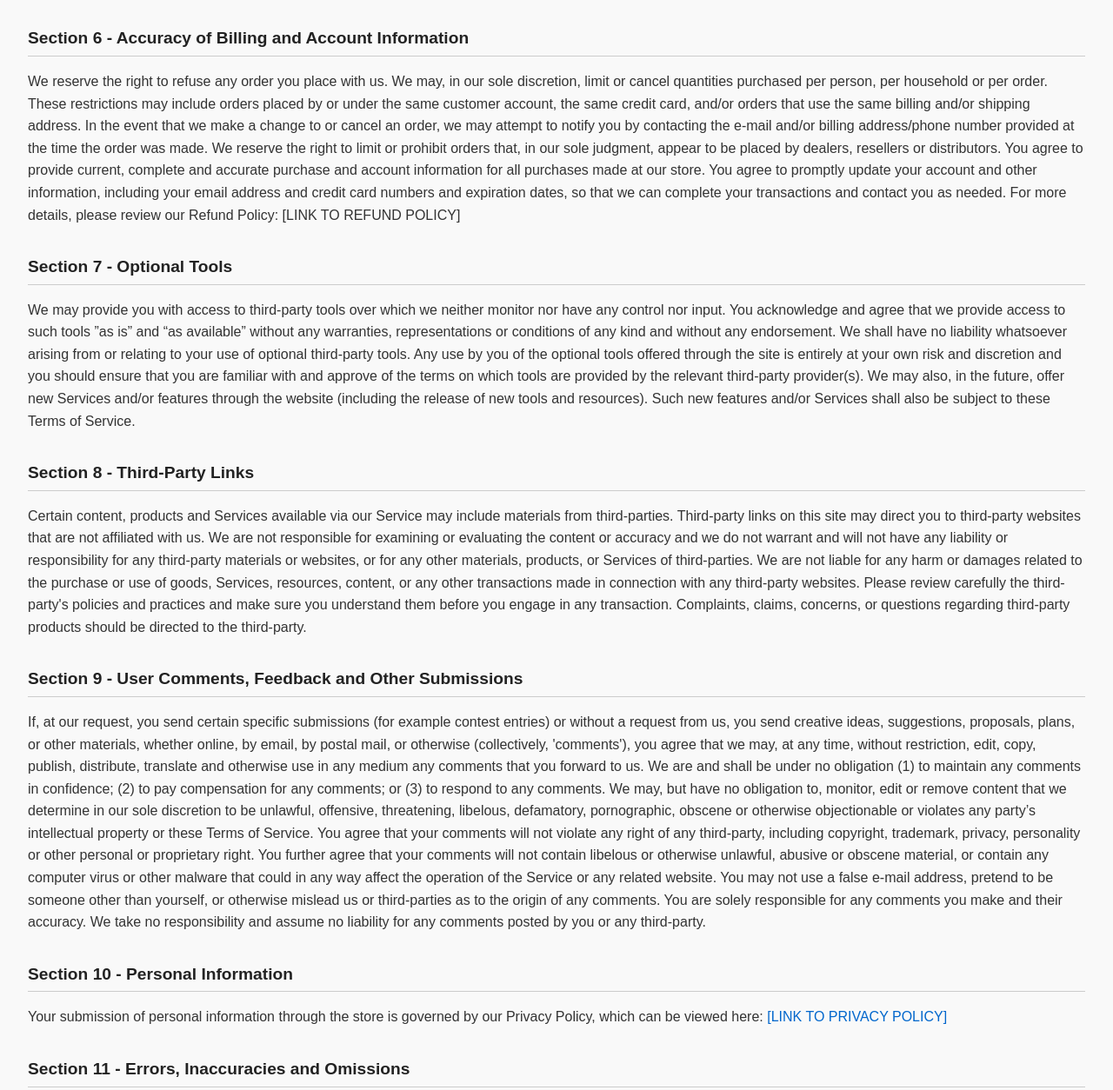
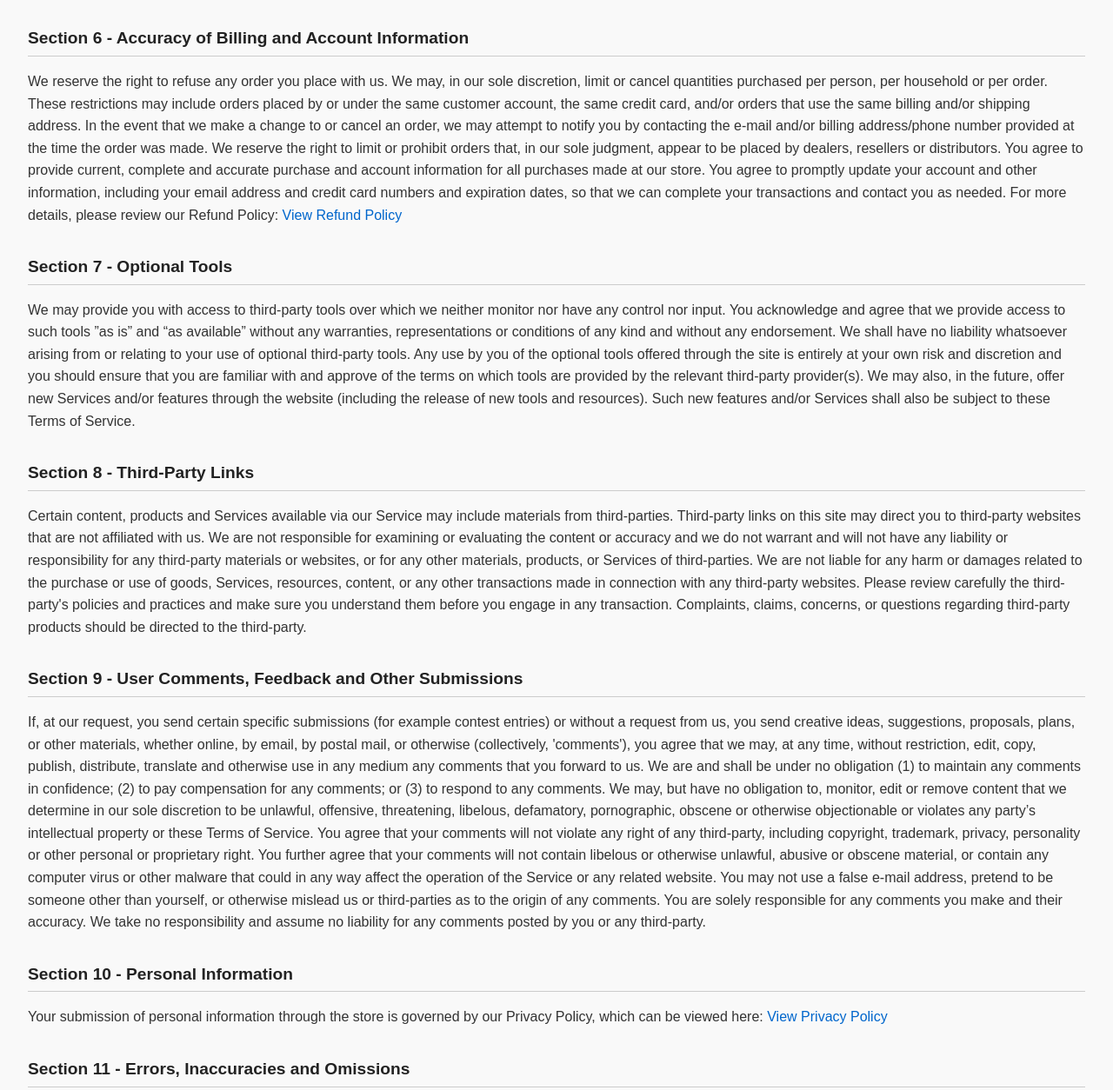
Before and after one commit to SilkMaple/silkmaple, a plain HTML site: page terms.html in a window 1280 px wide. Shown: the part 1598-2852 px from the top of the page at 87% size. Drawn offline with Linux system fonts and the light colour scheme.

Commit message:
Update terms.html

```diff
--- a/terms.html
+++ b/terms.html
@@ -86,7 +86,7 @@ We do not warrant that the quality of any products, Services, information, or ot
   <h2>Section 6 - Accuracy of Billing and Account Information</h2>
   <p>We reserve the right to refuse any order you place with us. We may, in our sole discretion, limit or cancel quantities purchased per person, per household or per order. These restrictions may include orders placed by or under the same customer account, the same credit card, and/or orders that use the same billing and/or shipping address. In the event that we make a change to or cancel an order, we may attempt to notify you by contacting the e‑mail and/or billing address/phone number provided at the time the order was made. We reserve the right to limit or prohibit orders that, in our sole judgment, appear to be placed by dealers, resellers or distributors. You agree to provide current, complete and accurate purchase and account information for all purchases made at our store. You agree to promptly update your account and other information, including your email address and credit card numbers and expiration dates, so that we can complete your transactions and contact you as needed.
 
-For more details, please review our Refund Policy: [LINK TO REFUND POLICY]
+For more details, please review our Refund Policy: <a href="returnandrefund.html">View Refund Policy</a>
 
 </p>
 
@@ -110,7 +110,7 @@ You agree that your comments will not violate any right of any third-party, incl
 </p>
 
   <h2>Section 10 - Personal Information</h2>
-  <p>Your submission of personal information through the store is governed by our Privacy Policy, which can be viewed here: <a href="#">[LINK TO PRIVACY POLICY]</a></p>
+  <p>Your submission of personal information through the store is governed by our Privacy Policy, which can be viewed here: <a href="privacy.html">View Privacy Policy</a></p>
 
   <h2>Section 11 - Errors, Inaccuracies and Omissions</h2>
   <p>Occasionally there may be information on our site or in the Service that contains typographical errors, inaccuracies or omissions that may relate to product descriptions, pricing, promotions, offers, product shipping charges, transit times and availability. We reserve the right to correct any errors, inaccuracies or omissions, and to change or update information or cancel orders if any information in the Service or on any related website is inaccurate at any time without prior notice (including after you have submitted your order).
```
